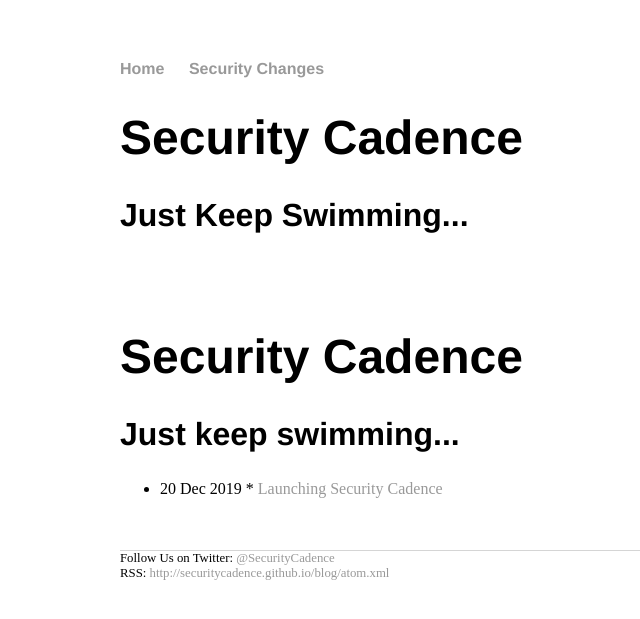
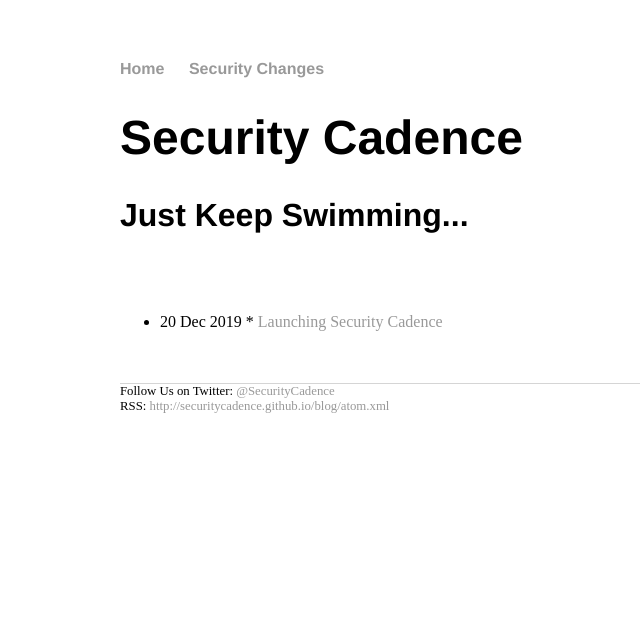
Before and after one commit to securitycadence/securitycadence.github.io, a Jekyll site: the page built from blog/index.html, in a window 1280 px wide. Shown: the top 619 px of the page, without its empty margins (72-712 px from the left). Built offline with Jekyll 4.4.1, drawn with Linux system fonts in a browser that asks for light colours.

Commit message:
Update index.html

```diff
--- a/blog/index.html
+++ b/blog/index.html
@@ -2,8 +2,6 @@
 layout: default
 title: Security Cadence
 ---
-<h1>{{ page.title }}</h1>
-<h2>Just keep swimming...</h2>
 <ul>
 {% for post in site.posts %}
   <li><span>{{ post.date | date_to_string }}</span> * <a href="{{ post.url }}" title="{{ post.title }}">{{ post.title }}</a></li>
```
